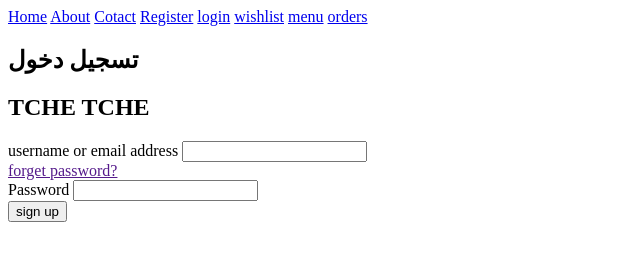
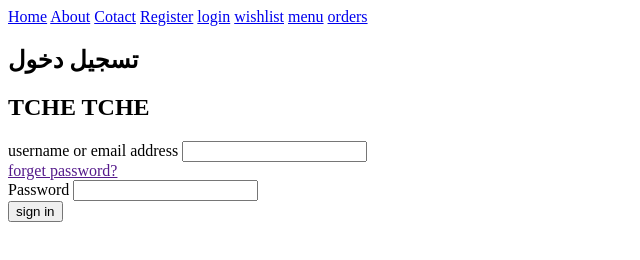
Before and after one commit to Hayatarifi/task2, a plain HTML site: page login.html in a window 1280 px wide. Shown: the full height of the page, 0-640 px from the left. Drawn offline with Linux system fonts and the light colour scheme.

Commit message:
Add files via upload

```diff
--- a/login.html
+++ b/login.html
@@ -28,7 +28,7 @@
 <label>Password</label>
 <input type="password"  />
 <br/>
-<input type="submit"value="sign up">
+<input type="submit"value="sign in">
 
     </form>
 </body>
```
